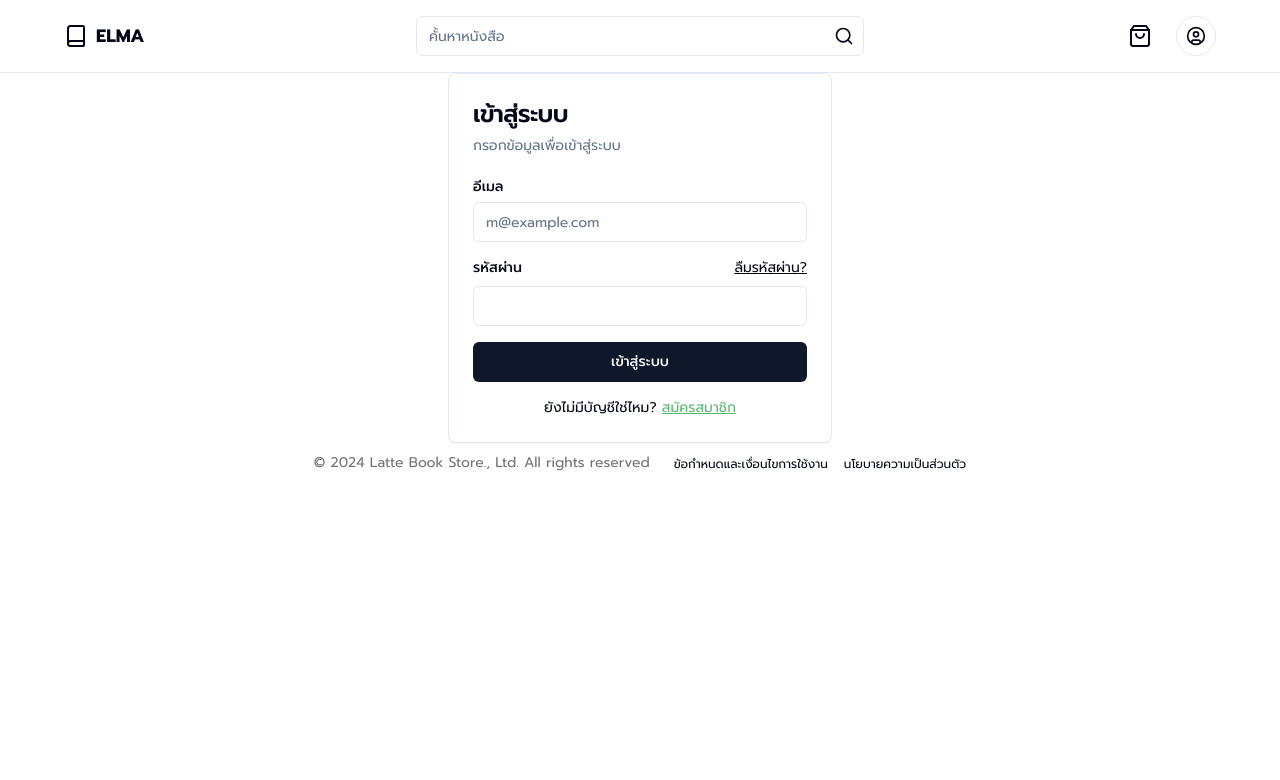
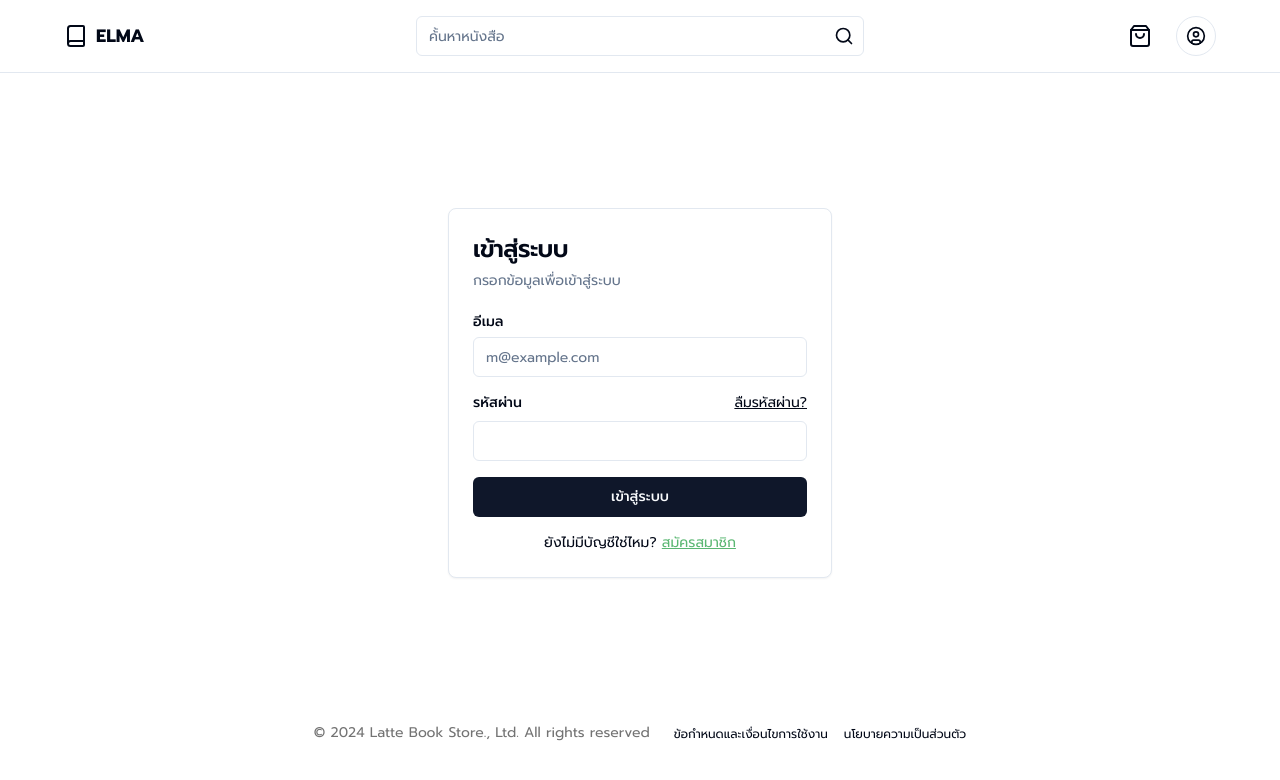
Before and after one commit to staciax/elma, a Next.js app in the folder frontend/: page /login in a window 1280 px wide. Shown: the top 780 px of the page. Built offline with nearby package versions, Linux system fonts and the light colour scheme.

Commit message:
fix page height

```diff
--- a/frontend/app/(routes)/(home)/(auth)/login/page.tsx
+++ b/frontend/app/(routes)/(home)/(auth)/login/page.tsx
@@ -22,7 +22,7 @@ export function LoginForm() {
 
 async function Page() {
 	return (
-		<main className="container flex ">
+		<main className="container flex h-[80vh] items-center justify-center">
 			<LoginForm />
 		</main>
 	);
--- a/frontend/app/(routes)/(home)/(auth)/register/page.tsx
+++ b/frontend/app/(routes)/(home)/(auth)/register/page.tsx
@@ -8,7 +8,7 @@ export const metadata: Metadata = {
 
 export function RegisterForm() {
 	return (
-		<Card className="mx-auto max-w-sm">
+		<Card className="mx-auto w-full max-w-sm">
 			<CardHeader>
 				<CardTitle className="text-xl">สมัครสมาชิก</CardTitle>
 				<CardDescription>กรอกข้อมูลเพื่อสร้างบัญชีผู้ใช้ของคุณ</CardDescription>
@@ -22,7 +22,7 @@ export function RegisterForm() {
 
 function Page() {
 	return (
-		<main className="container flex ">
+		<main className="container flex h-[80vh] items-center justify-center">
 			{/* <SignUpForm /> */}
 			<RegisterForm />
 		</main>
```
